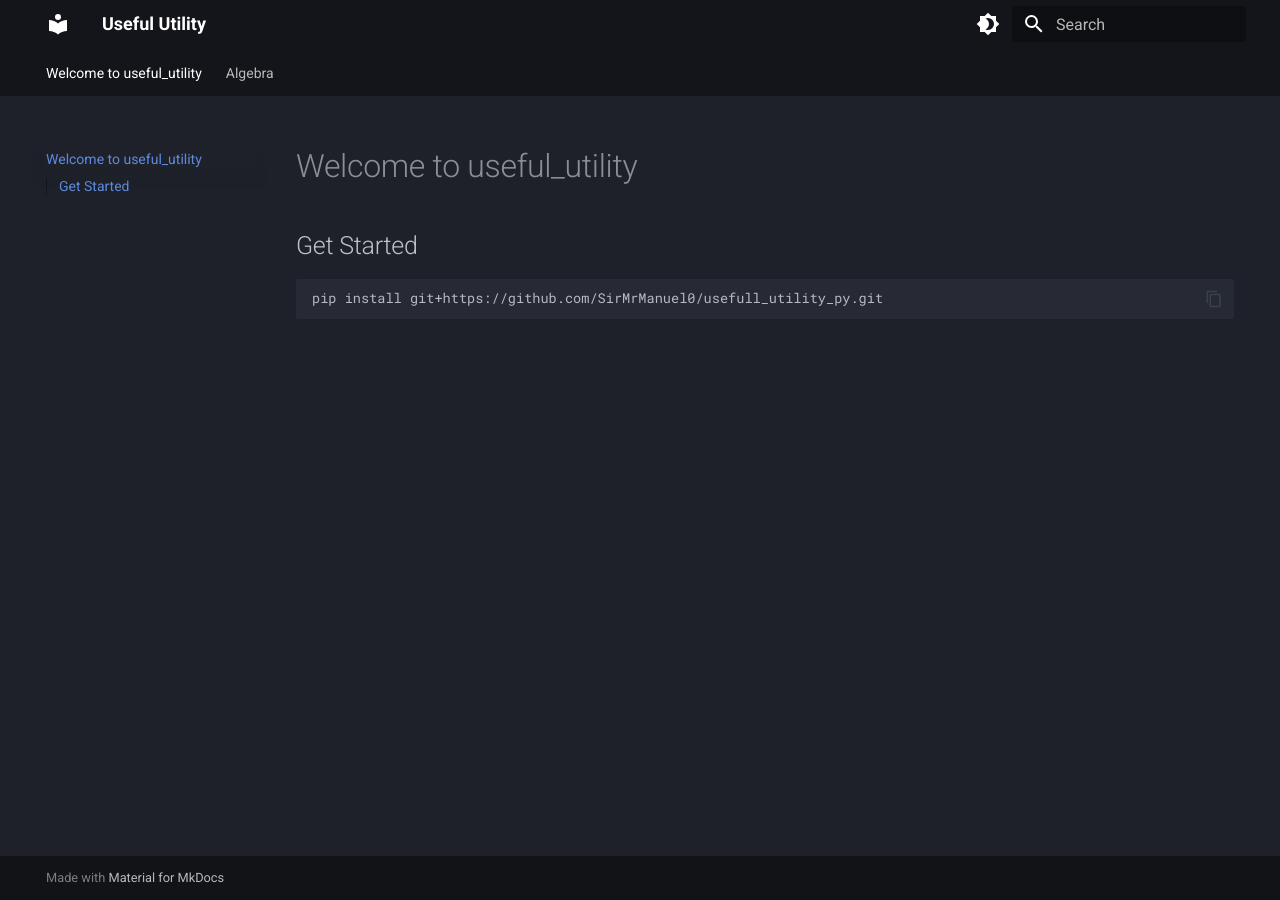
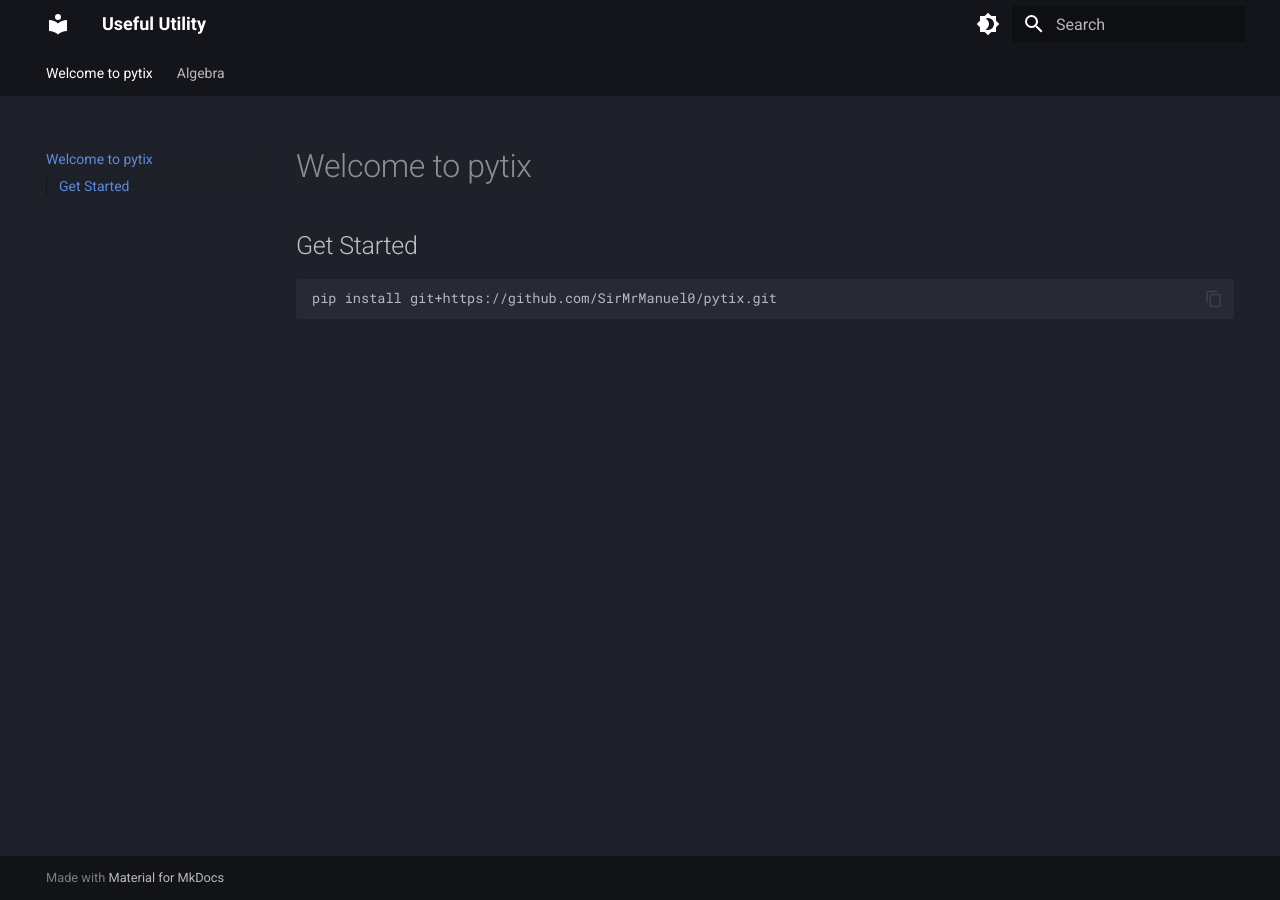
Before and after one commit to SirMrManuel0/pytix, an MkDocs documentation site: the page built from docs/index.md, in a window 1280 px wide. Built offline with MkDocs 1.6.1 and Material for MkDocs 9.7.7, drawn with Linux system fonts in a browser that asks for light colours.

````diff
--- a/docs/index.md
+++ b/docs/index.md
@@ -1,7 +1,7 @@
-# Welcome to useful_utility
+# Welcome to pytix
 
 ## Get Started
 
 ```shell
-pip install git+https://github.com/SirMrManuel0/usefull_utility_py.git
+pip install git+https://github.com/SirMrManuel0/pytix.git
 ```
````
Also changed, not shown: README.md (+1 -1 lines).
